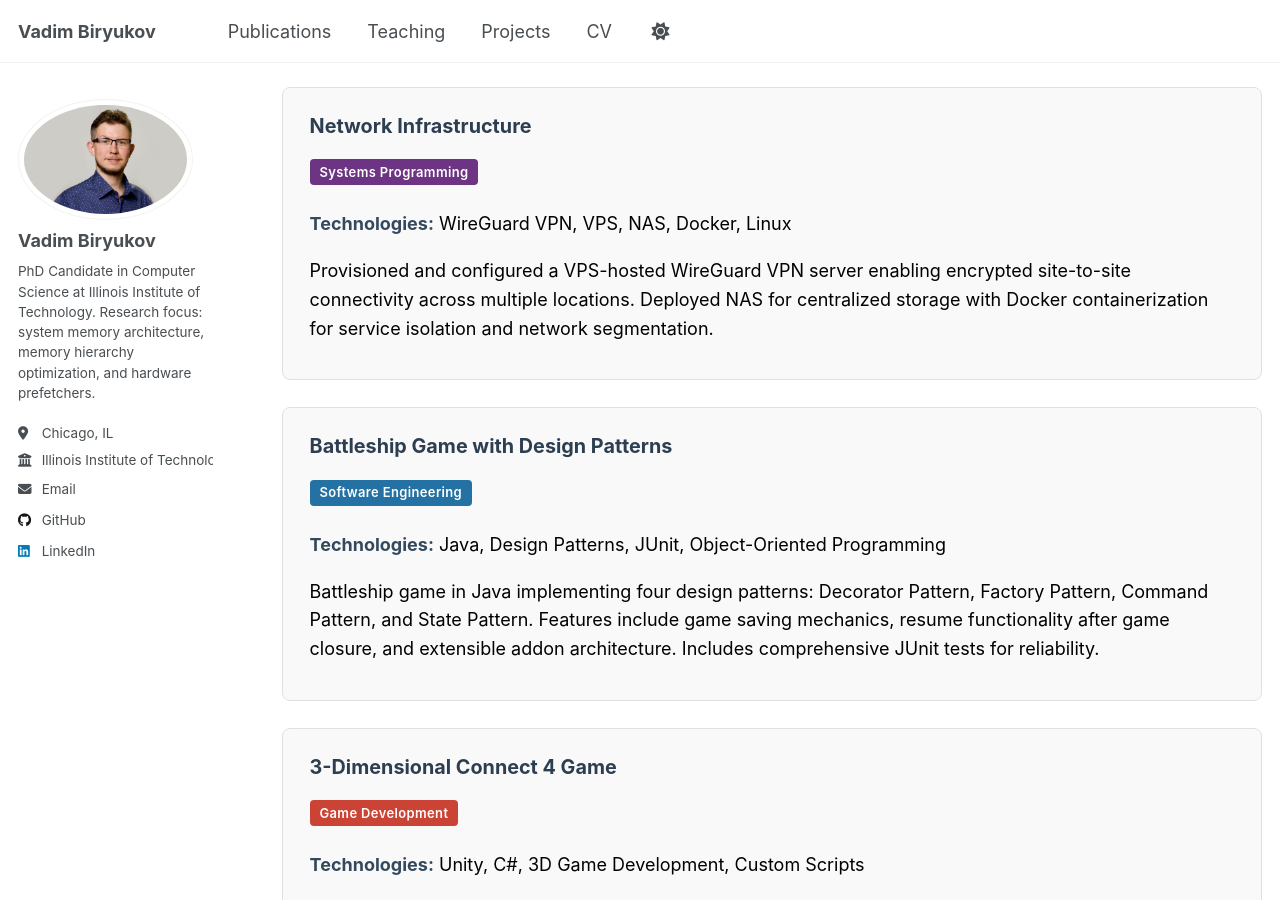
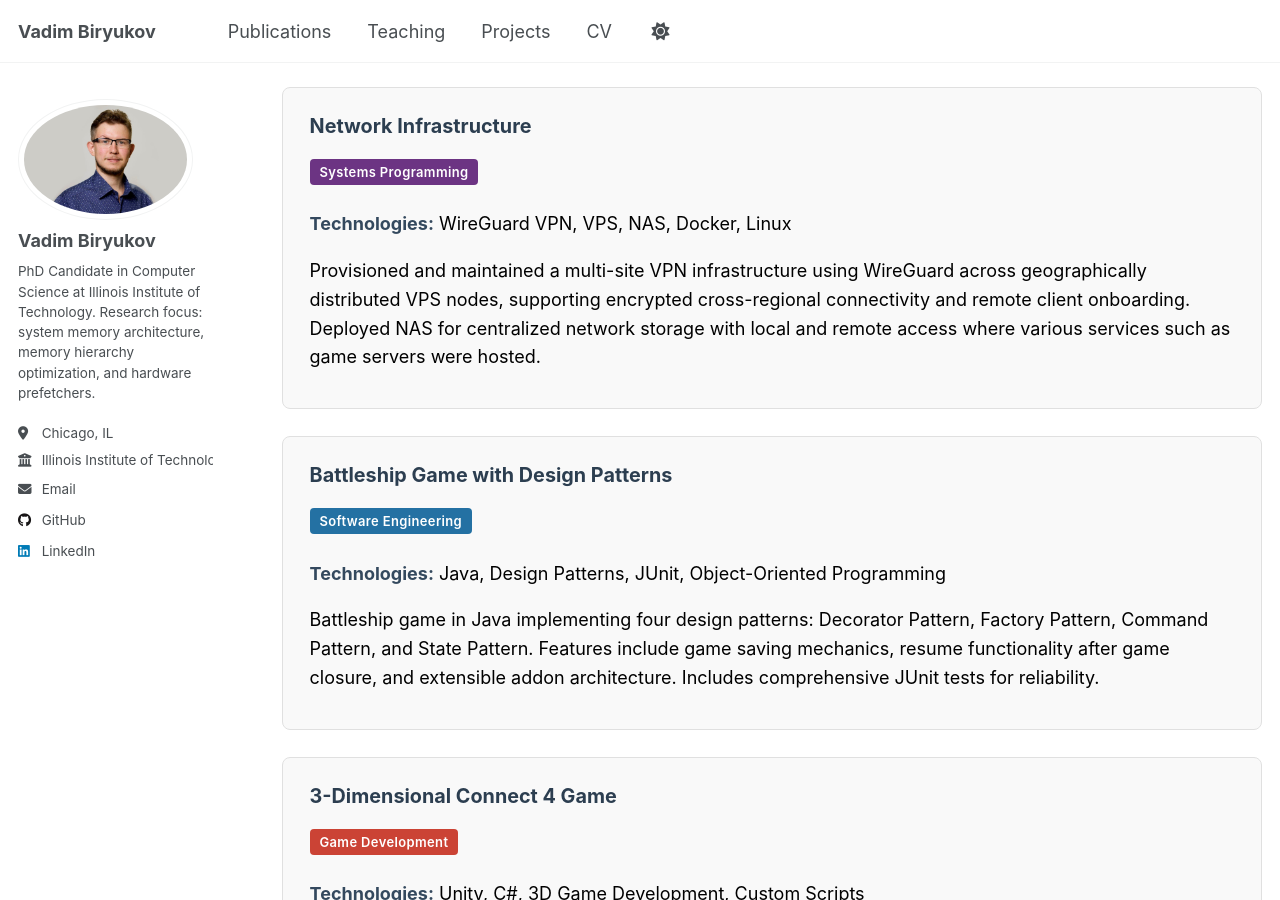
Before and after one commit to VadimBir/VadimBir.github.io, a Jekyll site: the page built from _pages/projects.html, in a window 1280 px wide and 900 px high, scrolled down 2158 px. Built offline with Jekyll 4.4.1, drawn with Linux system fonts in a browser that asks for light colours.

Commit message:
Update the Information Upto Date Feb 2026

```diff
--- a/_pages/projects.html
+++ b/_pages/projects.html
@@ -69,7 +69,7 @@ Developed a blockchain-based lottery token using Smart Contract via Solidity on
 <p><span class="tag tag-systems">Systems Programming</span></p>
 <p><strong>Technologies:</strong> WireGuard VPN, VPS, NAS, Docker, Linux</p>
 <p>
-Provisioned and configured a VPS-hosted WireGuard VPN server enabling encrypted site-to-site connectivity across multiple locations. Deployed NAS for centralized storage with Docker containerization for service isolation and network segmentation.
+Provisioned and maintained a multi-site VPN infrastructure using WireGuard across geographically distributed VPS nodes, supporting encrypted cross-regional connectivity and remote client onboarding. Deployed NAS for centralized network storage with local and remote access where various services such as game servers were hosted.
 </p>
 </div>
 
```
